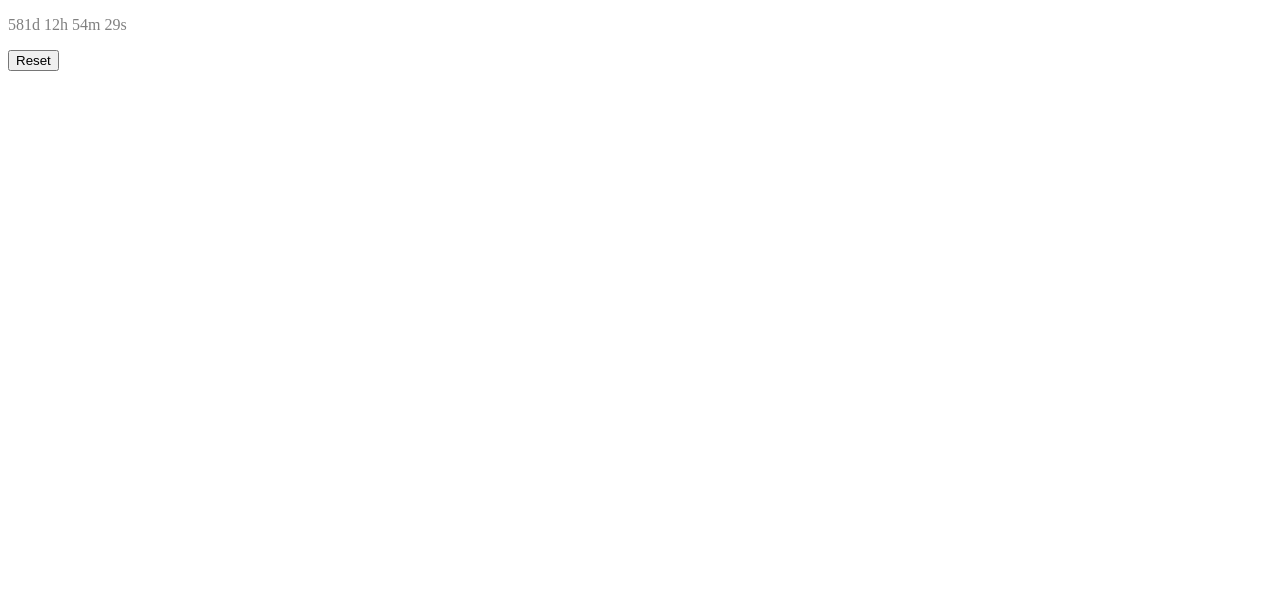
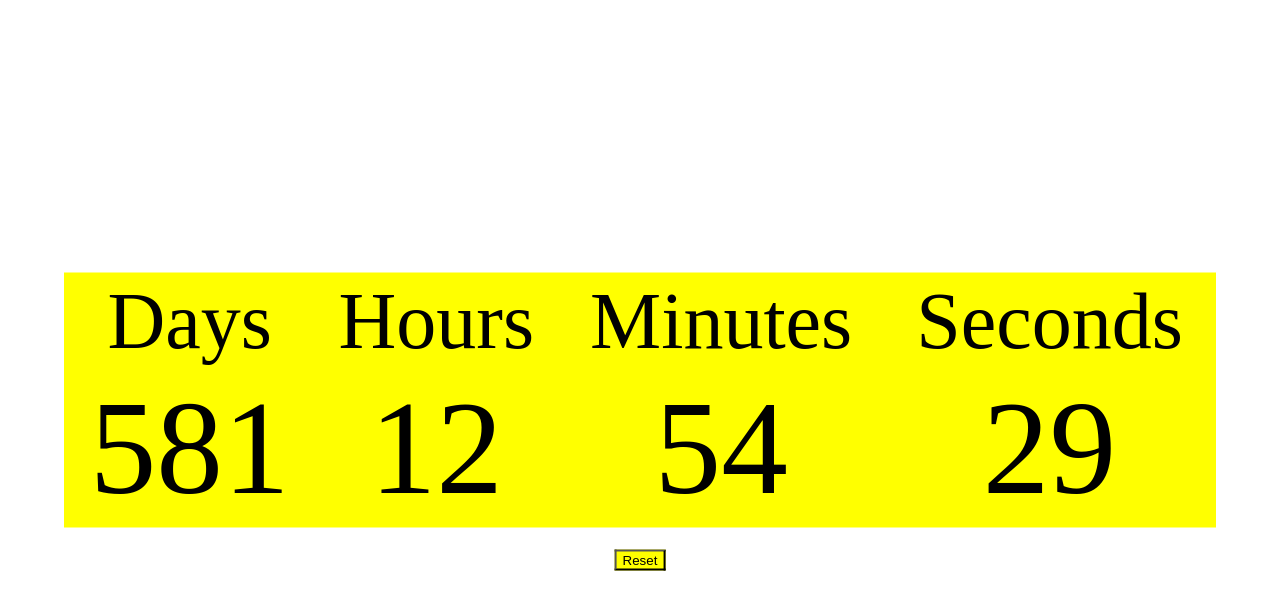
Before and after one commit to Kosoyman/CountdownTimer, a plain HTML site: page index.html in a window 1280 px wide. Both pictures are taken after typing "2020-01-15", "10:30" into the empty fields and a click on the button "Submit". Drawn offline with Linux system fonts and the light colour scheme.

Commit message:
error-catching, minimal styling, reformatted the countdown layout

```diff
--- a/css/default.css
+++ b/css/default.css
@@ -1,5 +1,60 @@
-#timer{
-    outline-color: red;
-    color: gray;
-    align-self: center;
+.table {
+    margin: 0;
+    background: yellow;
+    position: absolute;
+    top: 50%;
+    left: 50%;
+    text-align: center;
+    margin-right: -50%;
+    transform: translate(-50%, -50%);
+    height: 30%;
+    width: 90%;
 }
+
+#date{
+    margin: 0;
+    background: yellow;
+    position: absolute;
+    top: 47%;
+    left: 50%;
+    margin-right: -50%;
+    transform: translate(-50%, -50%)
+}
+#time{
+    margin: 0;
+    background: yellow;
+    position: absolute;
+    top: 50%;
+    left: 50%;
+    margin-right: -50%;
+    transform: translate(-50%, -50%)
+}
+
+
+#reset {
+    margin: 0;
+    background: yellow;
+    position: absolute;
+    top: 70%;
+    left: 50%;
+    margin-right: -50%;
+    transform: translate(-50%, -50%)
+}
+
+#submit {
+    margin: 0;
+    background: yellow;
+    position: absolute;
+    top: 53%;
+    left: 50%;
+    margin-right: -50%;
+    transform: translate(-50%, -50%)
+}
+
+.number {
+    font-size: 100pt
+}
+
+.text {
+    font-size: 60pt
+}
--- a/js/app.js
+++ b/js/app.js
@@ -1,13 +1,14 @@
 let body = document.querySelector("body")
-initialize()
-
 let submit = document.getElementById("submit")
 let date
 let time
-
+initialize()
 
 function initialize() {
     body.innerHTML = ""
+
+    let box = document.createElement("div")
+    //box.classList.add("content")
 
     let dateP = document.createElement("p")
     dateP.value = "Date"
@@ -25,35 +26,88 @@ function initialize() {
 
     let submitP = document.createElement("p")
     let submit = document.createElement("button")
+    submit.classList.add("button")
     submit.id = "submit"
     submit.innerHTML = "Submit"
     submitP.appendChild(submit)
 
-    body.appendChild(dateP)
-    body.appendChild(timeP)
+    submit.addEventListener('click', function () {
+        if (document.getElementById("date").value && document.getElementById("time").value) {
+            date = document.getElementById("date").value
+            time = document.getElementById("time").value
+            displayTimer(date, time)
+        }
+        else {
+            window.alert("Input valid date and time!")
+        }
+    })
+
+    box.appendChild(dateP)
+    box.appendChild(timeP)
+
+    body.appendChild(box)
     body.appendChild(submitP)
 }
 
-submit.addEventListener('click', function () {
-    console.log("Submitted")
-    date = document.getElementById("date").value
-    time = document.getElementById("time").value
-    displayTimer(date, time)
-})
-
 function displayTimer(date, time) {
-
-
     body.innerHTML = ""
 
-    let timer = document.createElement("p")
-    timer.id = "timer"
+    let timer = document.createElement("table")
+    timer.id = "table"
+    timer.classList.add("table")
+
+    let text = document.createElement("tr")
+
+    let d = document.createElement("td")
+    d.innerHTML = "Days"
+    d.classList.add("text")
+
+    let h = document.createElement("td")
+    h.innerHTML = "Hours"
+    h.classList.add("text")
+
+    let m = document.createElement("td")
+    m.innerHTML = "Minutes"
+    m.classList.add("text")
+
+    let s = document.createElement("td")
+    s.innerHTML = "Seconds"
+    s.classList.add("text")
+
+    text.appendChild(d)
+    text.appendChild(h)
+    text.appendChild(m)
+    text.appendChild(s)
+
+    let numbers = document.createElement("tr")
+
+    let days = document.createElement("td")
+    days.id = "days"
+    days.classList.add("number")
+
+    let hours = document.createElement("td")
+    hours.id = "hours"
+    hours.classList.add("number")
+
+    let minutes = document.createElement("td")
+    minutes.id = "minutes"
+    minutes.classList.add("number")
+
+    let seconds = document.createElement("td")
+    seconds.id = "seconds"
+    seconds.classList.add("number")
+
+    numbers.appendChild(days)
+    numbers.appendChild(hours)
+    numbers.appendChild(minutes)
+    numbers.appendChild(seconds)
+
+    timer.appendChild(text)
+    timer.appendChild(numbers)
 
     let reset = document.createElement("button")
     reset.id = "reset"
     reset.innerHTML = "Reset"
-
-    reset.addEventListener('click', initialize)
 
     body.appendChild(timer)
     body.appendChild(reset)
@@ -64,6 +118,10 @@ function displayTimer(date, time) {
     // Update the count down every 1 second
     let x = setInterval(function() {
 
+        let d = document.getElementById("days")
+        let h = document.getElementById("hours")
+        let m = document.getElementById("minutes")
+        let s = document.getElementById("seconds")
       // Get todays date and time
       let now = new Date().getTime();
 
@@ -77,13 +135,22 @@ function displayTimer(date, time) {
       let seconds = Math.floor((distance % (1000 * 60)) / 1000);
 
       // Display the result in the element with id="demo"
-      document.getElementById("timer").innerHTML = days + "d " + hours + "h "
-      + minutes + "m " + seconds + "s ";
+
+      d.innerHTML = days
+      h.innerHTML = hours
+      m.innerHTML = minutes
+      s.innerHTML = seconds
 
       // If the count down is finished, write some text
       if (distance < 0) {
         clearInterval(x);
-        document.getElementById("timer").innerHTML = "EXPIRED";
+        window.alert("The time has come")
+        initialize()
       }
-    }, 1000);
+    }, 1000)
+
+    reset.addEventListener('click', function () {
+        clearInterval(x)
+        initialize()
+    })
 }
```
Also changed, not shown: 1 other file.
